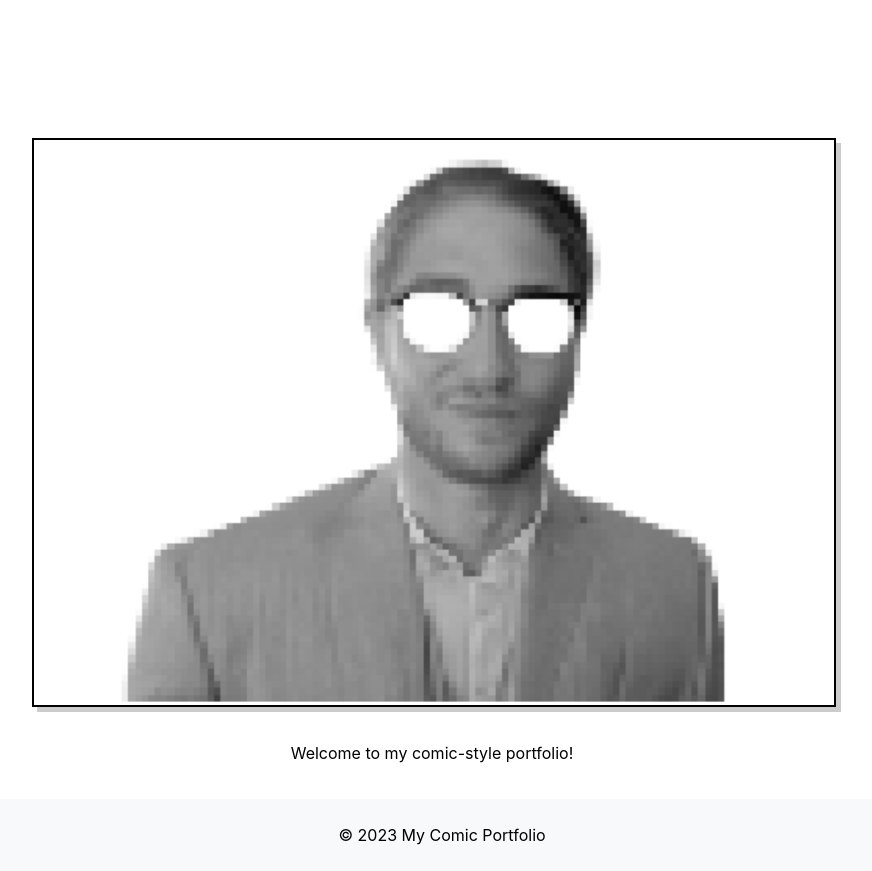
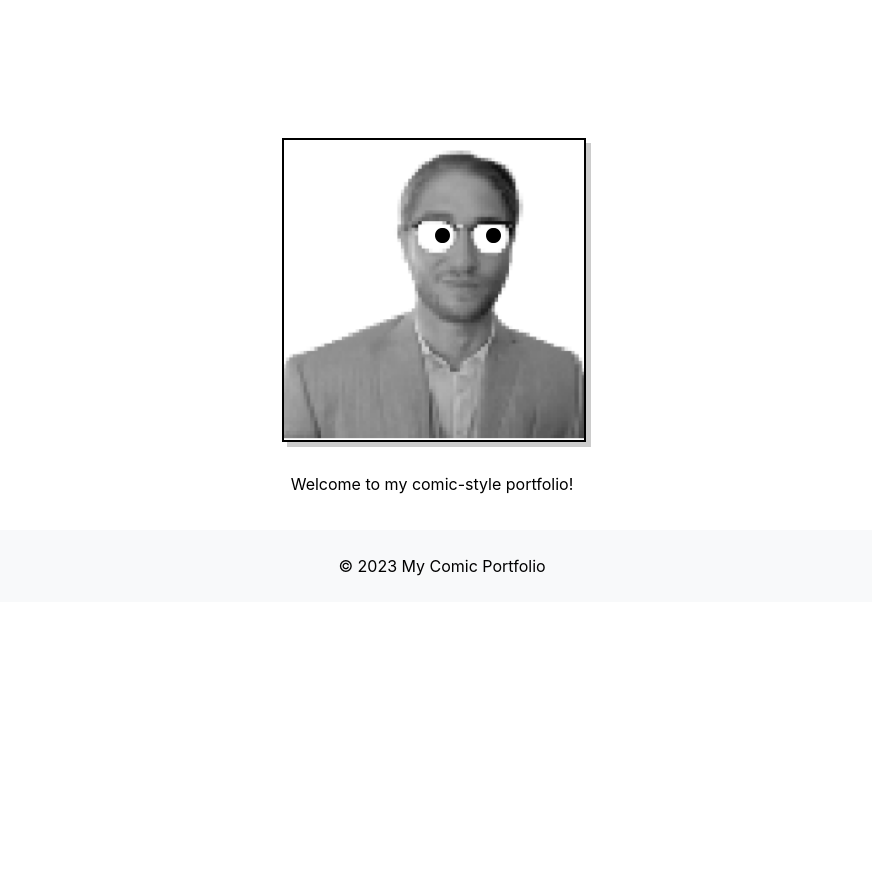
Before and after one commit to AntCamper/my-portfolio, a React (Create React App) app: page / in a window 1280 px wide. Shown: the part 680-1551 px from the top of the page, without its empty margins (208-1080 px from the left). After the commit the page ends 1282 px from the top, so only its background shows below. Built offline with nearby package versions, Linux system fonts and the light colour scheme.

Commit message:
implemented eye following mechanic into my pfp frame

```diff
--- a/src/App.css
+++ b/src/App.css
@@ -33,19 +33,50 @@ main {
 }
 
 .profile-photo {
-  width: 100%;
-  height: auto;
-  max-width: 100%;
-  display: block;
+  width: 300px; /* Fixed width */
+  height: 300px; /* Fixed height - adjust these values as needed */
+  object-fit: cover; /* This will ensure the image fills the fixed size without distortion */
   border: 2px solid black;
   box-shadow: 5px 5px 0px rgba(0,0,0,0.2);
 }
-
 footer {
   background-color: #f8f9fa;
   padding: 10px;
   width: 100%;
 }
+
+.profile-container {
+  position: relative;
+  width: 300px;
+  height: 300px;
+  margin: 0 auto;
+}
+
+.profile-photo {
+  width: 100%;
+  height: 100%;
+  object-fit: cover;
+  border: 2px solid black;
+  box-shadow: 5px 5px 0px rgba(0,0,0,0.2);
+}
+
+.eye {
+  position: absolute;
+  width: 15px; /* Adjust size as needed */
+  height: 15px; /* Adjust size as needed */
+  transition: transform 0.1s ease;
+}
+
+.left-eye {
+  top: 30%; /* Adjust these percentages to position the eyes correctly */
+  left: 51%;
+}
+
+.right-eye {
+  top: 30%; /* Adjust these percentages to position the eyes correctly */
+  right: 27%;
+}
+
 
 /* Media query for larger screens */
 @media (min-width: 768px) {
--- a/src/App.js
+++ b/src/App.js
@@ -1,9 +1,40 @@
-import React from 'react';
+import React, { useEffect, useRef } from 'react';
 import './App.css';
 import headerImage from './images/PortfolioHeader.png';
 import profilePic from './images/AntPfp.png';
+import eyeImage from './images/eye.png';
 
 function App() {
+  const leftEyeRef = useRef(null);
+  const rightEyeRef = useRef(null);
+
+  useEffect(() => {
+    const handleMouseMove = (e) => {
+      const eyes = [leftEyeRef.current, rightEyeRef.current];
+      eyes.forEach(eye => {
+        if (eye) {
+          const rect = eye.getBoundingClientRect();
+          const eyeCenterX = rect.left + rect.width / 2;
+          const eyeCenterY = rect.top + rect.height / 2;
+          const maxDistance = 3; // maximum pixels the eye can move
+
+          let distanceX = (e.clientX - eyeCenterX) / window.innerWidth * maxDistance * 2;
+          let distanceY = (e.clientY - eyeCenterY) / window.innerHeight * maxDistance * 2;
+
+          distanceX = Math.max(-maxDistance, Math.min(maxDistance, distanceX));
+          distanceY = Math.max(-maxDistance, Math.min(maxDistance, distanceY));
+
+          eye.style.transform = `translate(${distanceX}px, ${distanceY}px)`;
+        }
+      });
+    };
+
+    document.addEventListener('mousemove', handleMouseMove);
+    return () => {
+      document.removeEventListener('mousemove', handleMouseMove);
+    };
+  }, []);
+
   return (
     <div className="App">
       <header className="App-header">
@@ -11,7 +42,11 @@ function App() {
       </header>
       <main>
         <div className="profile-section">
-          <img src={profilePic} alt="Profile Picture" className="profile-photo" />
+          <div className="profile-container">
+            <img src={profilePic} alt="Profile Picture" className="profile-photo" />
+            <img ref={leftEyeRef} src={eyeImage} alt="Left Eye" className="eye left-eye" />
+            <img ref={rightEyeRef} src={eyeImage} alt="Right Eye" className="eye right-eye" />
+          </div>
         </div>
         <p>Welcome to my comic-style portfolio!</p>
       </main>
```
Also changed, not shown: src/images/eye.png (added), 1 other file (tests, documents, lock files or other folders).
